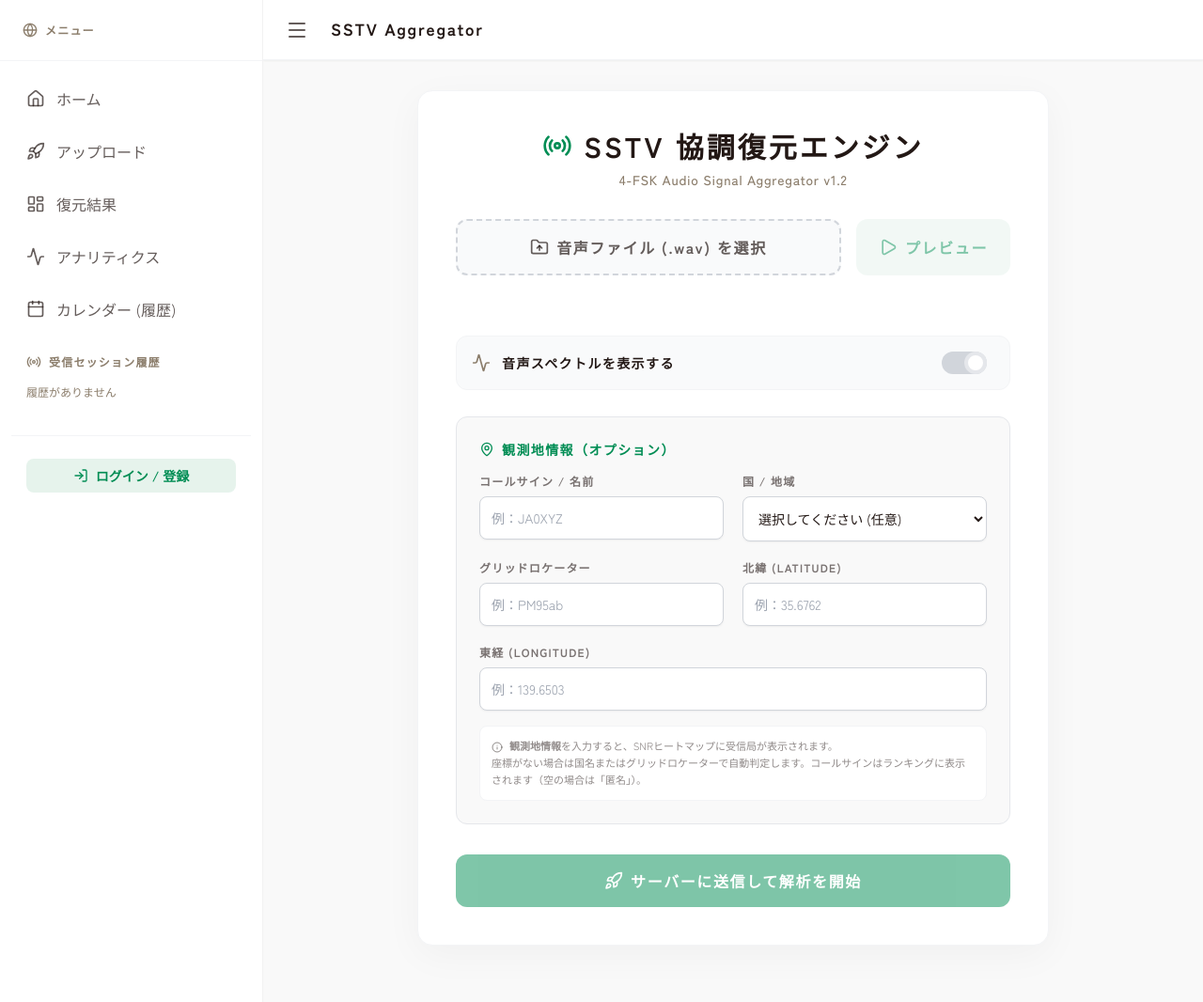
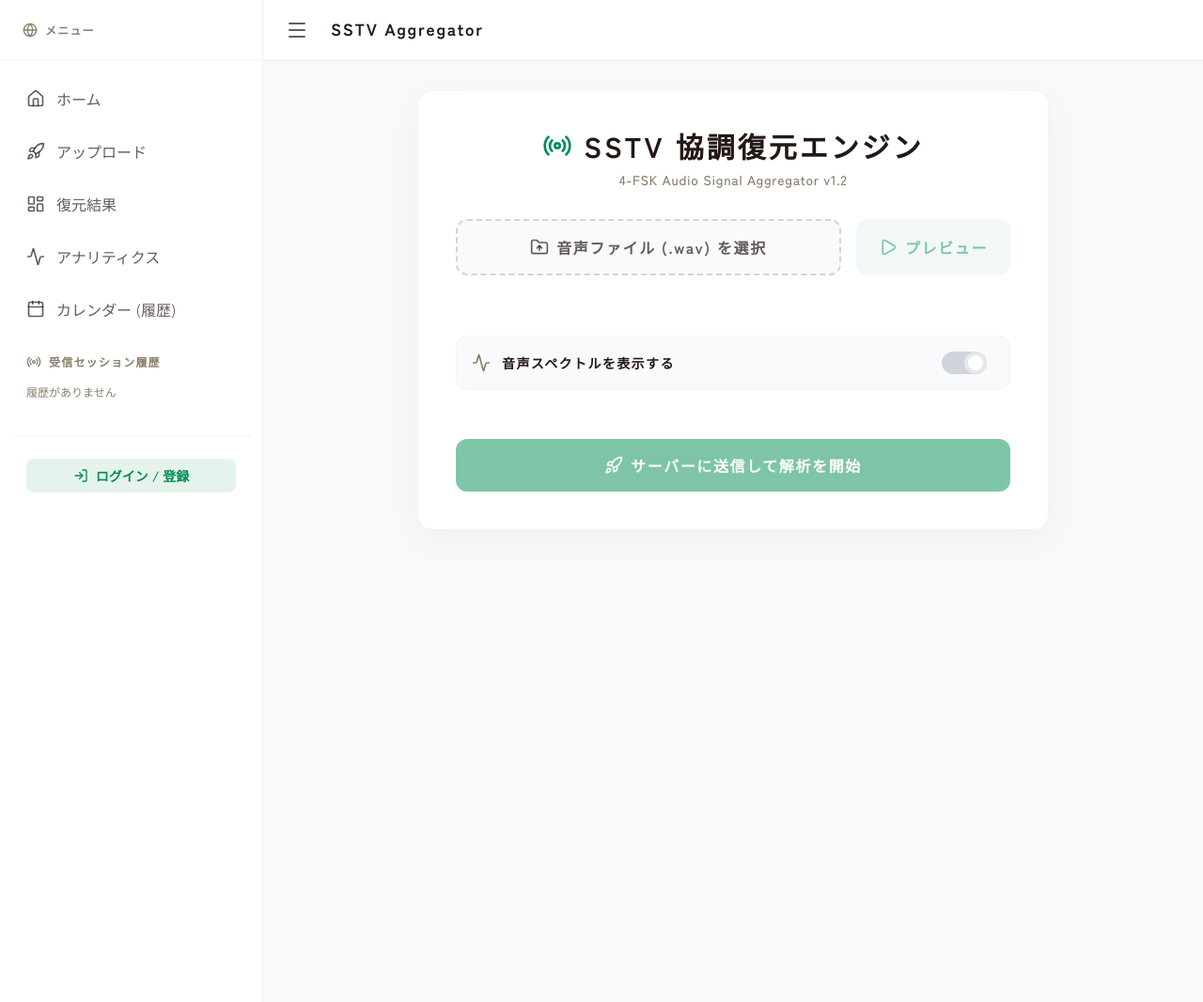
Before and after one commit to kazu4042/sstv-png-stand, a Python web app: template web_turbo_png/templates/index.html in a window 1280 px wide. Shown: the whole page at 94% size. Run offline with Jinja, Linux system fonts and the light colour scheme; the template is opened without the code that fills it, so the values that code supplies are empty; some libraries are stand-ins or nearby versions.

Commit message:
Update: Restrict to WAV uploads and remove station info

```diff
--- a/web_turbo_png/templates/index.html
+++ b/web_turbo_png/templates/index.html
@@ -164,61 +164,9 @@
                     </div>
 
                     <!-- Waterfall Canvas -->
-                    <div class="waterfall-wrapper bg-black rounded-xl border-2 border-gray-200 overflow-hidden relative" id="waterfall-wrapper">
+                    <div class="waterfall-wrapper bg-black rounded-xl border-2 border-gray-200 overflow-hidden relative mb-6" id="waterfall-wrapper">
                         <canvas id="waterfall" class="w-full h-[200px] block"></canvas>
                         <div class="absolute inset-0 pointer-events-none" style="background: linear-gradient(90deg, rgba(255,255,255,0) 15%, rgba(255,255,255,0.1) 15%, rgba(255,255,255,0) 16%, rgba(255,255,255,0) 45%, rgba(255,255,255,0.1) 45%, rgba(255,255,255,0) 46%);"></div>
-                    </div>
-
-                    <!-- 観測地情報 -->
-                    <div class="bg-paper p-6 rounded-xl mb-8 border border-gray-200">
-                        <h3 class="text-forest font-bold text-sm tracking-widest mb-4 flex items-center gap-2">
-                            <i data-lucide="map-pin" class="w-4 h-4"></i> 観測地情報（オプション）
-                        </h3>
-                        <div class="grid grid-cols-1 md:grid-cols-2 gap-5 mb-4">
-                            <div class="flex flex-col">
-                                <label for="callsign" class="text-xs font-bold text-ink/60 mb-2 tracking-widest">コールサイン / 名前</label>
-                                <input type="text" name="callsign" id="callsign" placeholder="例：JA0XYZ" maxlength="20" class="bg-white border border-gray-300 text-ink text-sm rounded-lg p-3 w-full shadow-sm focus:border-forest focus:ring-2 focus:ring-forestLight outline-none transition-all">
-                            </div>
-
-                            <div class="flex flex-col">
-                                <label for="country" class="text-xs font-bold text-ink/60 mb-2 tracking-widest">国 / 地域</label>
-                                <select name="country" id="country" class="bg-white border border-gray-300 text-ink text-sm rounded-lg p-3 w-full shadow-sm focus:border-forest focus:ring-2 focus:ring-forestLight outline-none transition-all">
-                                    <option value="">選択してください (任意)</option>
-                                    <option value="Japan" data-lat="36.2048" data-lon="138.2529">Japan (日本)</option>
-                                    <option value="United States" data-lat="37.0902" data-lon="-95.7129">United States (米国)</option>
-                                    <option value="United Kingdom" data-lat="55.3781" data-lon="-3.4360">United Kingdom (英国)</option>
-                                    <option value="Australia" data-lat="-25.2744" data-lon="133.7751">Australia (豪州)</option>
-                                    <option value="Germany" data-lat="51.1657" data-lon="10.4515">Germany (ドイツ)</option>
-                                    <option value="France" data-lat="46.2276" data-lon="2.2137">France (フランス)</option>
-                                    <option value="Canada" data-lat="56.1304" data-lon="-106.3468">Canada (カナダ)</option>
-                                    <option value="China" data-lat="35.8617" data-lon="104.1954">China (中国)</option>
-                                    <option value="India" data-lat="20.5937" data-lon="78.9629">India (インド)</option>
-                                    <option value="Brazil" data-lat="-14.2350" data-lon="-51.9253">Brazil (ブラジル)</option>
-                                    <option value="Russia" data-lat="61.5240" data-lon="105.3188">Russia (ロシア)</option>
-                                    <option value="South Korea" data-lat="35.9078" data-lon="127.7669">South Korea (韓国)</option>
-                                    <option value="Czech Republic" data-lat="49.8175" data-lon="15.4730">Czech Republic (チェコ)</option>
-                                </select>
-                            </div>
-
-                            <div class="flex flex-col">
-                                <label for="grid" class="text-xs font-bold text-ink/60 mb-2 tracking-widest">グリッドロケーター</label>
-                                <input type="text" name="grid" id="grid" placeholder="例：PM95ab" maxlength="10" class="bg-white border border-gray-300 text-ink text-sm rounded-lg p-3 w-full shadow-sm focus:border-forest focus:ring-2 focus:ring-forestLight outline-none transition-all">
-                            </div>
-
-                            <div class="flex flex-col">
-                                <label for="latitude" class="text-xs font-bold text-ink/60 mb-2 tracking-widest">北緯 (LATITUDE)</label>
-                                <input type="number" name="latitude" id="latitude" placeholder="例：35.6762" min="-90" max="90" step="0.0001" class="bg-white border border-gray-300 text-ink text-sm rounded-lg p-3 w-full shadow-sm focus:border-forest focus:ring-2 focus:ring-forestLight outline-none transition-all">
-                            </div>
-
-                            <div class="flex flex-col md:col-span-2">
-                                <label for="longitude" class="text-xs font-bold text-ink/60 mb-2 tracking-widest">東経 (LONGITUDE)</label>
-                                <input type="number" name="longitude" id="longitude" placeholder="例：139.6503" min="-180" max="180" step="0.0001" class="bg-white border border-gray-300 text-ink text-sm rounded-lg p-3 w-full shadow-sm focus:border-forest focus:ring-2 focus:ring-forestLight outline-none transition-all">
-                            </div>
-                        </div>
-                        <div class="text-[11px] text-ink/50 leading-relaxed bg-white p-3 rounded-lg border border-gray-100">
-                            <i data-lucide="info" class="w-3 h-3 inline mr-1"></i> <strong>観測地情報</strong>を入力すると、SNRヒートマップに受信局が表示されます。<br>
-                            座標がない場合は国名またはグリッドロケーターで自動判定します。コールサインはランキングに表示されます（空の場合は「匿名」）。
-                        </div>
                     </div>
 
                     <button type="submit" class="btn-submit w-full bg-forest text-white py-4 rounded-xl font-bold tracking-widest flex justify-center items-center gap-2" id="btn-submit" disabled>
@@ -233,6 +181,7 @@
                         </div>
                     </div>
                 </form>
+
             </div>
         </div>
     </main>
@@ -324,6 +273,8 @@
                 waterfallWrapper.classList.remove('active');
             }
         });
+
+
 
         // プレビュー再生ボタンの処理
         btnPreview.addEventListener('click', async function() {
```
Also changed, not shown: web_turbo_png/app.py (+19 -8 lines), web_turbo_png/routes/api_routes.py (+10 -1 lines), web_turbo_png/routes/auth_routes.py (+16 -26 lines), web_turbo_png/routes/upload_routes.py (+17 -10 lines), 1 other file.
